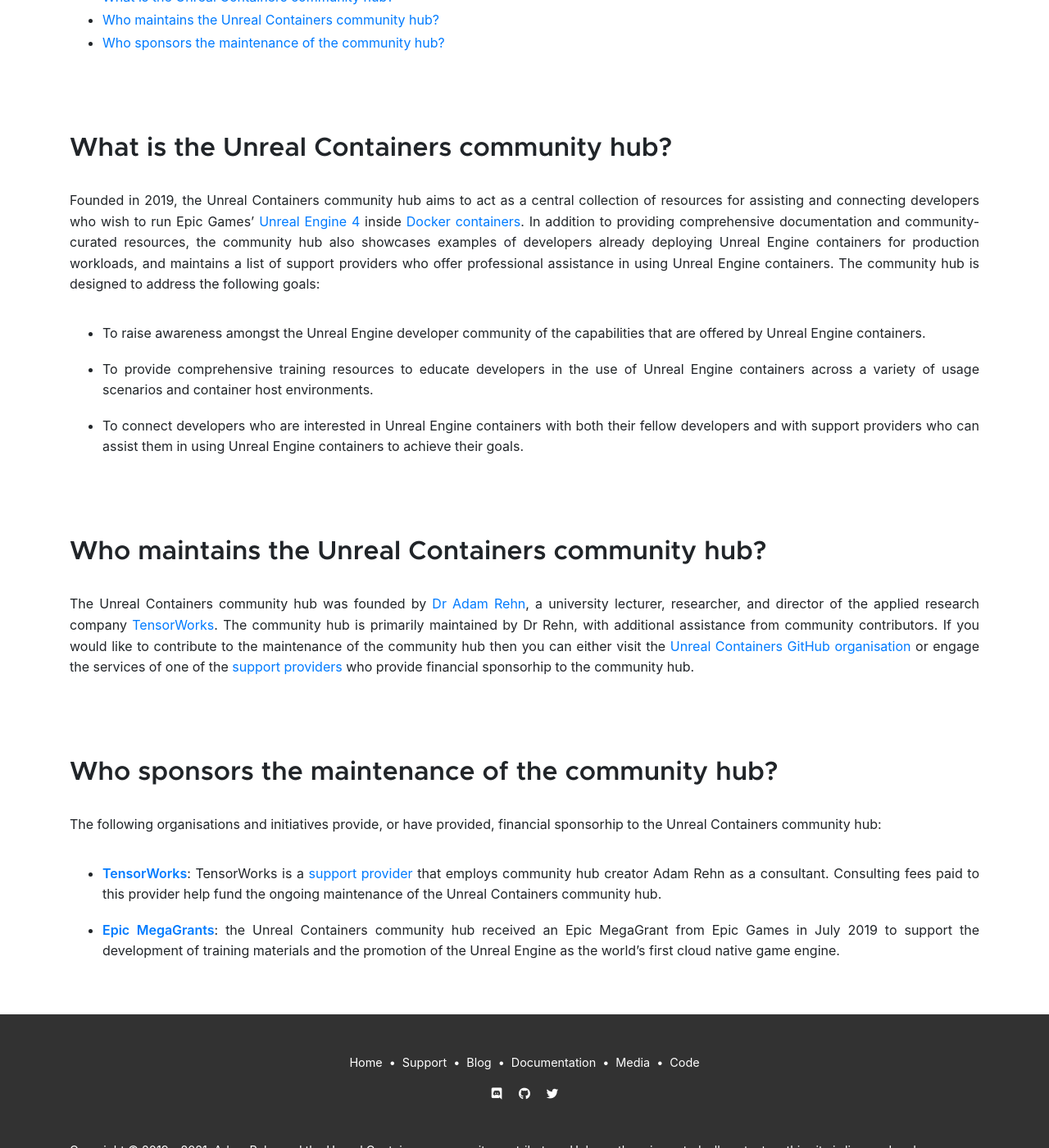
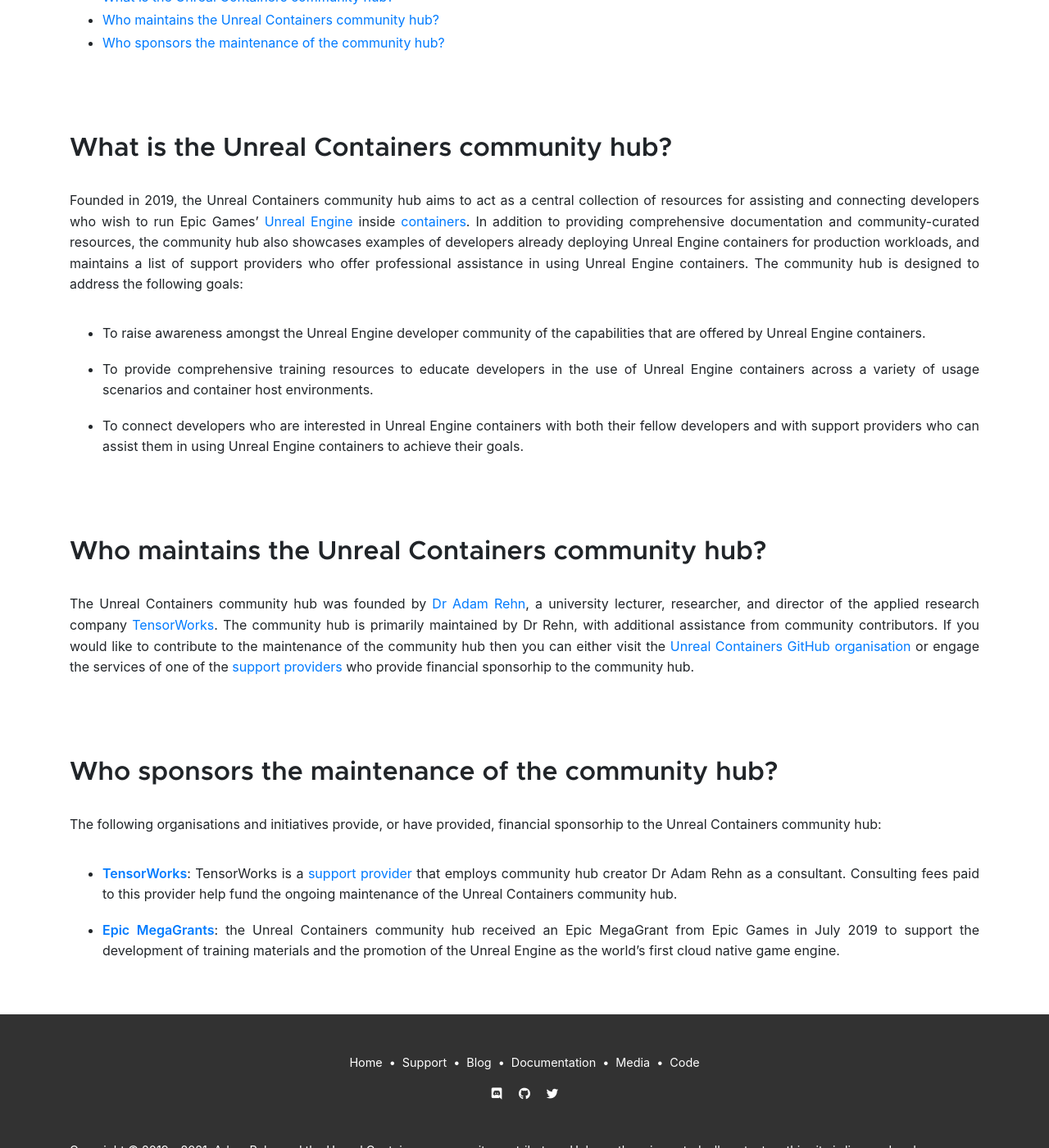
Before and after one commit to UnrealContainers/unrealcontainers.github.io, a Jekyll site: the page built from collections/_docs/preliminaries/community-hub.md, in a window 1280 px wide and 1400 px high, scrolled down 545 px. Shown: the whole window at 82% size. Built offline with Jekyll 4.4.1, drawn with Linux system fonts in a browser that asks for light colours.

Commit message:
Wording tweaks

```diff
--- a/_data/sponsors.yml
+++ b/_data/sponsors.yml
@@ -4,7 +4,7 @@
     logo: tensorworks.svg
     blurb: >
       TensorWorks is a [support provider](/support#tensorworks) that employs
-      community hub creator Adam Rehn as a consultant. Consulting fees paid
+      community hub creator Dr Adam Rehn as a consultant. Consulting fees paid
       to this provider help fund the ongoing maintenance of the Unreal
       Containers community hub.
   -
--- a/collections/_docs/preliminaries/community-hub.md
+++ b/collections/_docs/preliminaries/community-hub.md
@@ -13,7 +13,7 @@
 
 ## What is the Unreal Containers community hub?
 
-Founded in 2019, the Unreal Containers community hub aims to act as a central collection of resources for assisting and connecting developers who wish to run Epic Games' [Unreal Engine 4](https://www.unrealengine.com/) inside [Docker containers](https://www.docker.com/). In addition to providing comprehensive documentation and community-curated resources, the community hub also showcases examples of developers already deploying Unreal Engine containers for production workloads, and maintains a list of support providers who offer professional assistance in using Unreal Engine containers. The community hub is designed to address the following goals:
+Founded in 2019, the Unreal Containers community hub aims to act as a central collection of resources for assisting and connecting developers who wish to run Epic Games' [Unreal Engine](https://www.unrealengine.com/) inside [containers](https://www.docker.com/resources/what-container). In addition to providing comprehensive documentation and community-curated resources, the community hub also showcases examples of developers already deploying Unreal Engine containers for production workloads, and maintains a list of support providers who offer professional assistance in using Unreal Engine containers. The community hub is designed to address the following goals:
 
 - To raise awareness amongst the Unreal Engine developer community of the capabilities that are offered by Unreal Engine containers.
 
--- a/index.html
+++ b/index.html
@@ -1,6 +1,6 @@
 ---
 layout: home
 pageclass: home
-title: "Unreal Containers: run the Unreal Engine inside Docker containers"
-tagline: Welcome to the central hub for developers running the Unreal Engine inside Docker containers.
+title: "Unreal Containers: run the Unreal Engine inside containers"
+tagline: Welcome to the central hub for developers running the Unreal Engine inside containers.
 ---
```
